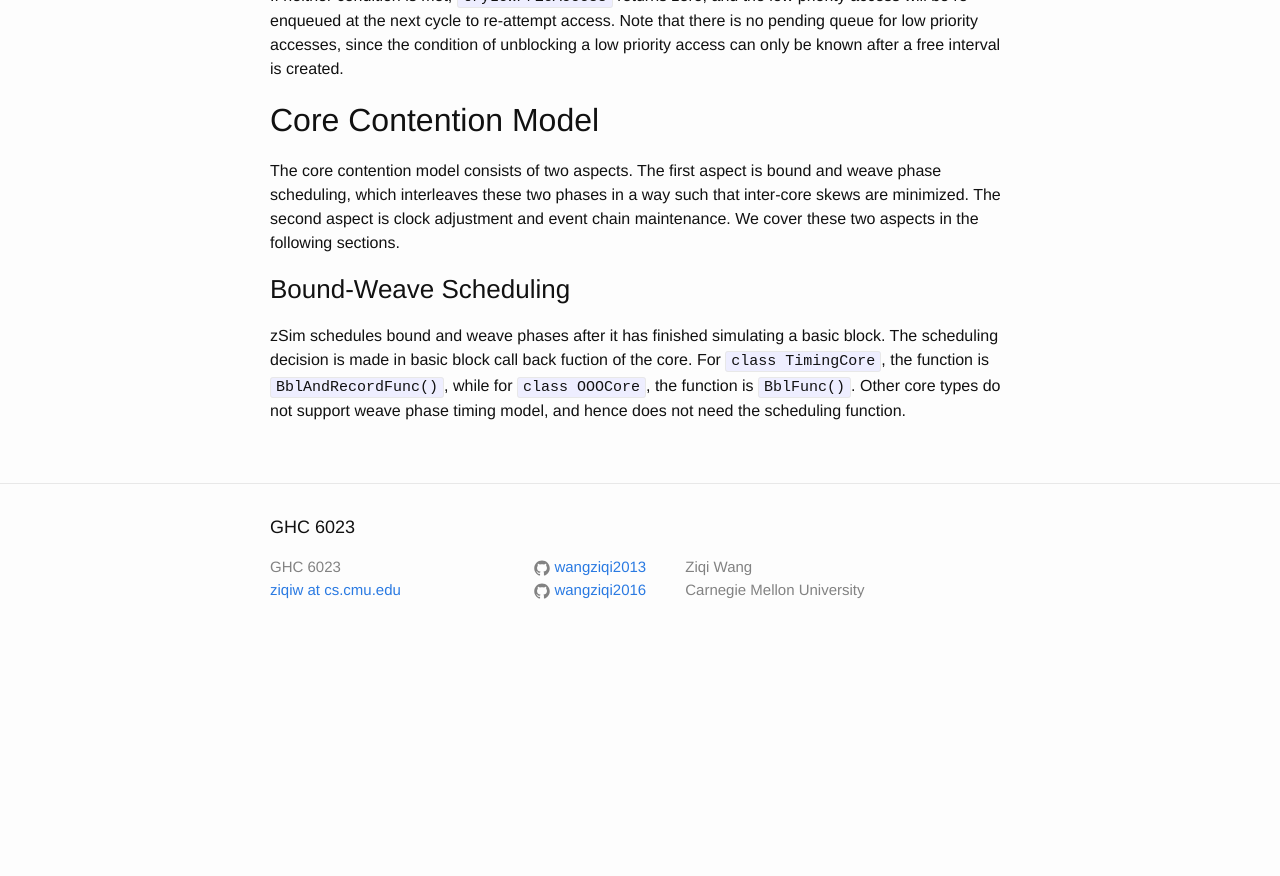
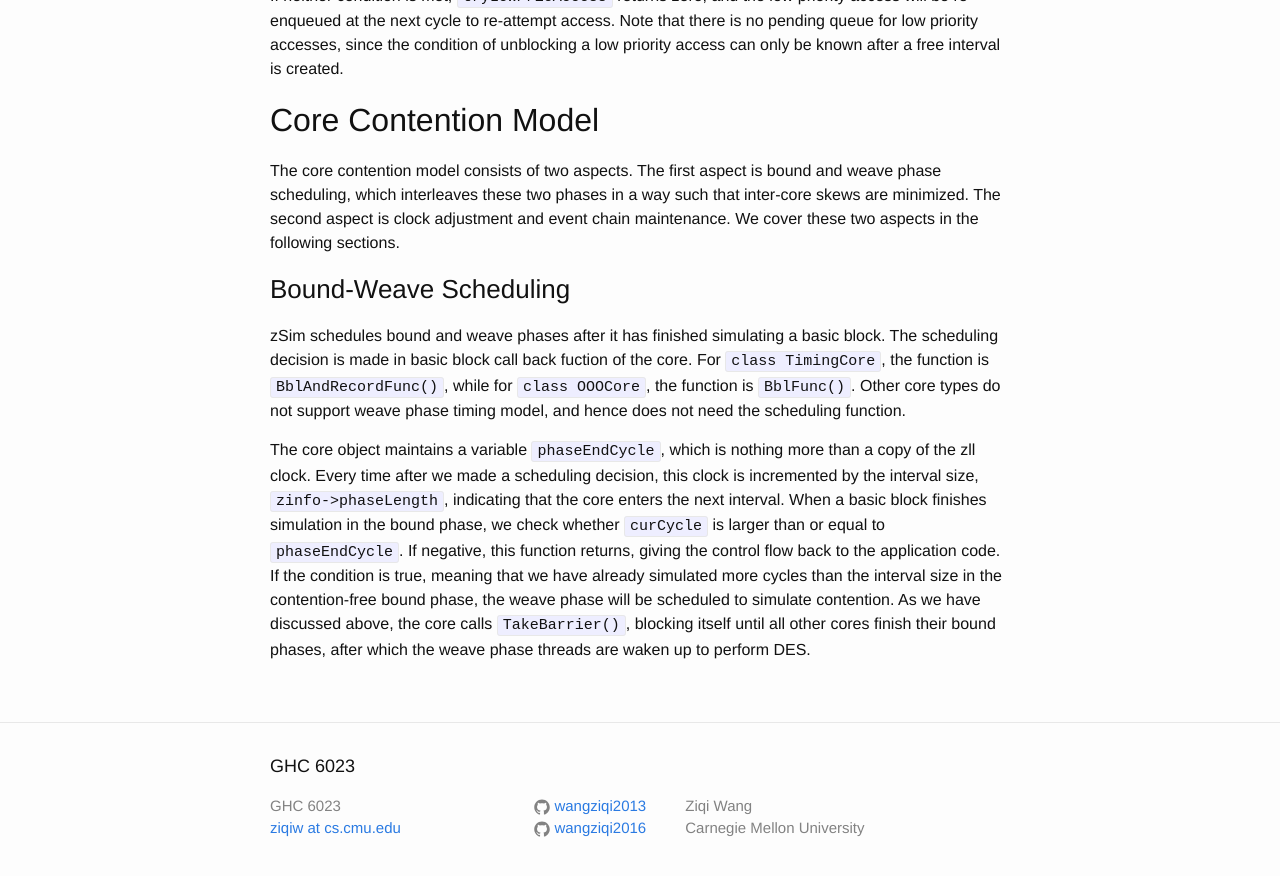
Before and after one commit to wangziqi2013/wangziqi2013.github.io, a Jekyll site: the page built from _posts/2019-01-22-understand-zsim-contention-sim.markdown, in a window 1280 px wide and 900 px high, scrolled down 14561 px. Shown: the top 876 px of the window. Built offline with Jekyll 4.4.1, drawn with Linux system fonts in a browser that asks for light colours; before the commit the page ends 15222 px from its top, so only the background shows below that.

```diff
--- a/_posts/2019-01-22-understand-zsim-contention-sim.markdown
+++ b/_posts/2019-01-22-understand-zsim-contention-sim.markdown
@@ -540,3 +540,12 @@ zSim schedules bound and weave phases after it has finished simulating a basic b
 in basic block call back fuction of the core. For `class TimingCore`, the function is `BblAndRecordFunc()`, while
 for `class OOOCore`, the function is `BblFunc()`. Other core types do not support weave phase timing model, and hence
 does not need the scheduling function.
+
+The core object maintains a variable `phaseEndCycle`, which is nothing more than a copy of the zll clock. Every time
+after we made a scheduling decision, this clock is incremented by the interval size, `zinfo->phaseLength`, indicating
+that the core enters the next interval. When a basic block finishes simulation in the bound phase, we check whether
+`curCycle` is larger than or equal to `phaseEndCycle`. If negative, this function returns, giving the control flow back
+to the application code. If the condition is true, meaning that we have already simulated more cycles than the interval
+size in the contention-free bound phase, the weave phase will be scheduled to simulate contention. As we have discussed
+above, the core calls `TakeBarrier()`, blocking itself until all other cores finish their bound phases, after which the
+weave phase threads are waken up to perform DES.
```
